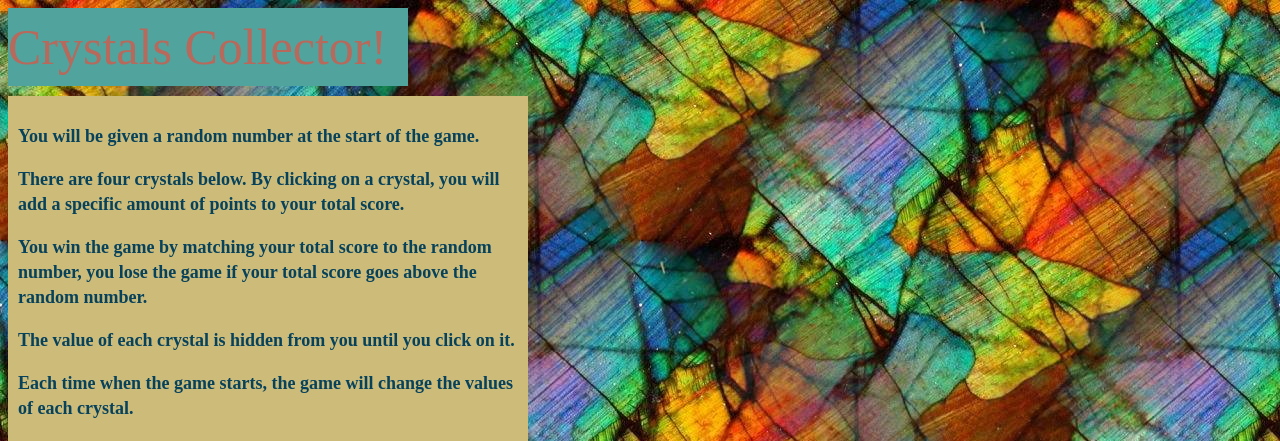
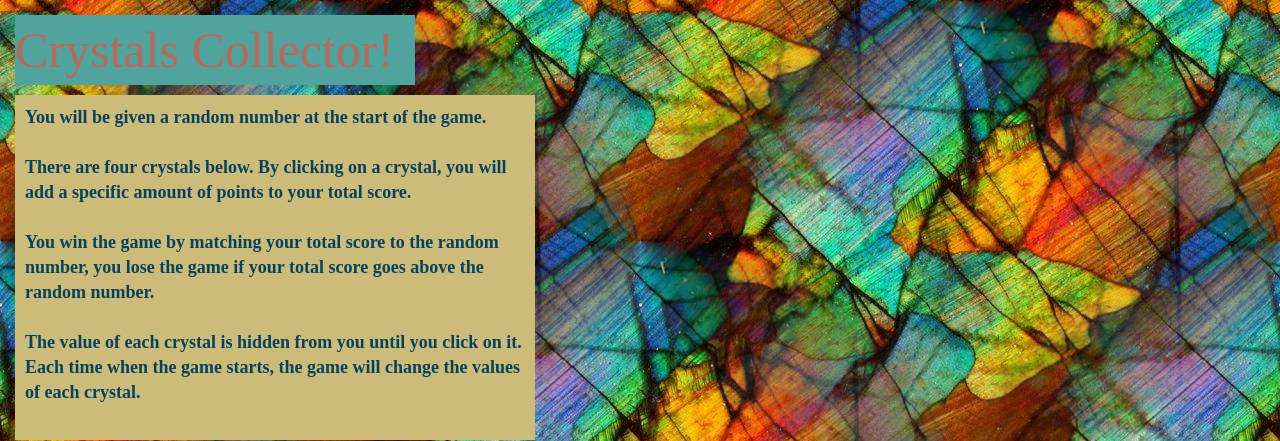
Before and after one commit to benwisler/week-4-game, a plain HTML site: page index.html in a window 1280 px wide. Shown: the top 441 px of the page. Drawn offline with nearby package versions, Linux system fonts and the light colour scheme.

Commit message:
reset added

```diff
--- a/assets/css/reset.css
+++ b/assets/css/reset.css
@@ -0,0 +1,48 @@
+/* http://meyerweb.com/eric/tools/css/reset/
+   v2.0 | 20110126
+   License: none (public domain)
+*/
+
+html, body, div, span, applet, object, iframe,
+h1, h2, h3, h4, h5, h6, p, blockquote, pre,
+a, abbr, acronym, address, big, cite, code,
+del, dfn, em, img, ins, kbd, q, s, samp,
+small, strike, strong, sub, sup, tt, var,
+b, u, i, center,
+dl, dt, dd, ol, ul, li,
+fieldset, form, label, legend,
+table, caption, tbody, tfoot, thead, tr, th, td,
+article, aside, canvas, details, embed,
+figure, figcaption, footer, header, hgroup,
+menu, nav, output, ruby, section, summary,
+time, mark, audio, video {
+	margin: 0;
+	padding: 0;
+	border: 0;
+	font-size: 100%;
+	font: inherit;
+	vertical-align: baseline;
+}
+/* HTML5 display-role reset for older browsers */
+article, aside, details, figcaption, figure,
+footer, header, hgroup, menu, nav, section {
+	display: block;
+}
+body {
+	line-height: 1;
+}
+ol, ul {
+	list-style: none;
+}
+blockquote, q {
+	quotes: none;
+}
+blockquote:before, blockquote:after,
+q:before, q:after {
+	content: '';
+	content: none;
+}
+table {
+	border-collapse: collapse;
+	border-spacing: 0;
+}
--- a/assets/css/style.css
+++ b/assets/css/style.css
@@ -61,4 +61,5 @@ header {
 }
 body {
     background-image: url("../images/background.jpg");
+    margin: 15px;
 }
--- a/index.html
+++ b/index.html
@@ -3,10 +3,12 @@
 <head>
     <meta charset="utf-8" />
     <meta http-equiv="X-UA-Compatible" content="IE=edge">
+    <link rel="stylesheet" type="text/css" media="screen" href="assets/css/reset.css" />
     <script src="https://ajax.googleapis.com/ajax/libs/jquery/3.3.1/jquery.min.js"></script>
-    <title>Page Title</title>
+    <title>Crystals Collector</title>
     <meta name="viewport" content="width=device-width, initial-scale=1">
     <link rel="stylesheet" type="text/css" media="screen" href="assets/css/style.css" />
+
     <script src="assets/javascript/game.js"></script>
 </head>
 <body>
@@ -15,14 +17,17 @@
         <p>You will be given a random number at the start of the game.
 
         </p>
+        <br>
         <p>There are four crystals below. By clicking on a crystal, you
             will add a specific amount of points to your total score.
         </p>
+        <br>
         <p>
             You win the game by matching your total score to the random
             number, you lose the game if your total score goes above the
             random number.
         </p>
+        <br>
         <p>
             The value of each crystal is hidden from you until you click on it.
         </p>
@@ -30,6 +35,7 @@
             Each time when the game starts, the game will change the values
             of each crystal.
         </p>
+        <br>
     </div>
     <div id="randomDiv"></div>
     <div id="winlossDiv">
```
